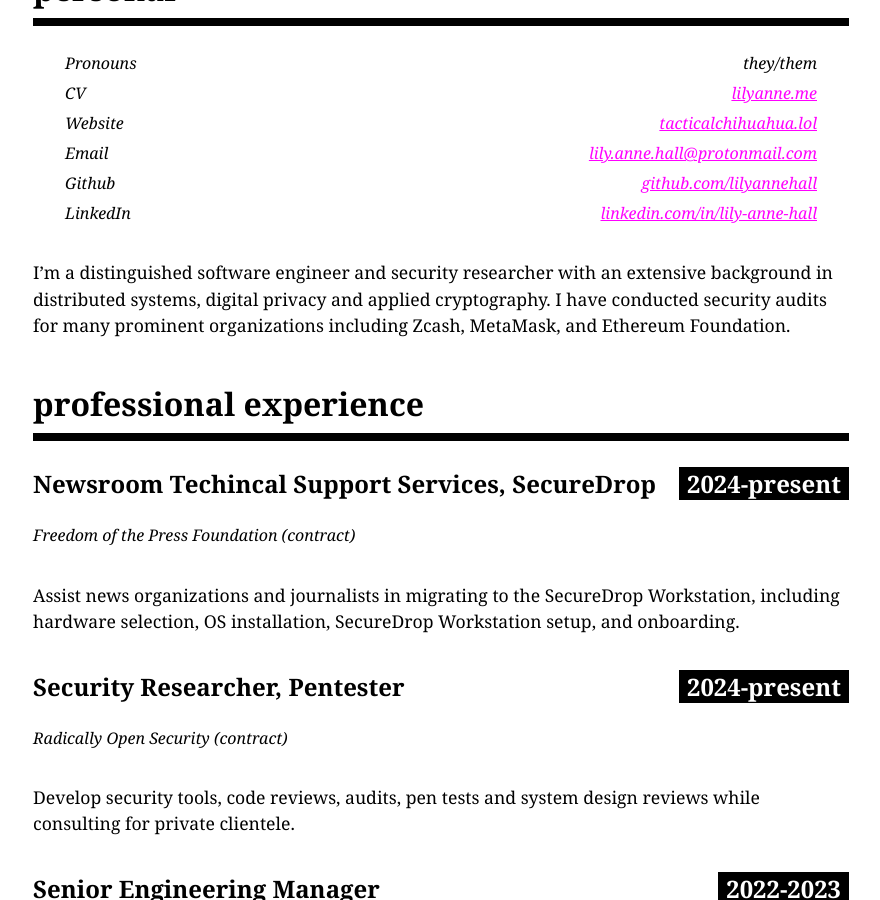
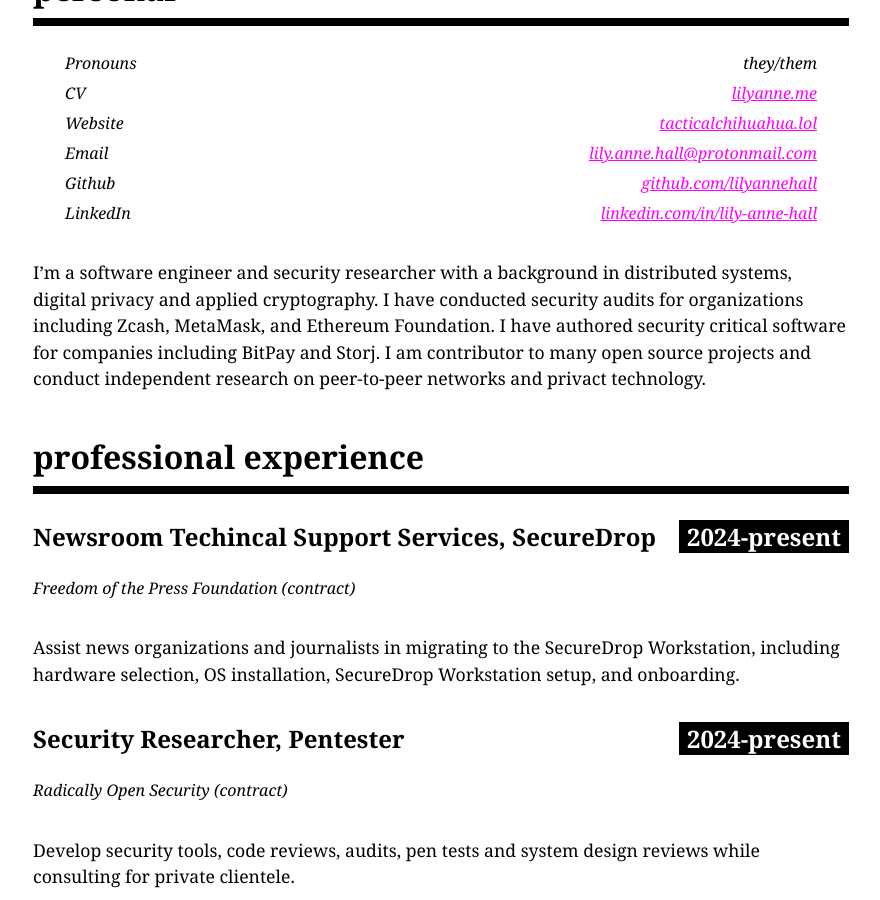
Before and after one commit to 161chihuahuas/cv, a Jekyll site: the page built from index.md, in a window 1280 px wide and 900 px high, scrolled down 300 px. Shown: the whole window, without its empty margins (199-1079 px from the left). Built offline with Jekyll 4.4.1, drawn with Linux system fonts in a browser that asks for light colours; our own code applies the rules of GitHub Pages for plain Markdown files; comment, search, counter and statistics services are not loaded.

Commit message:
update summary

```diff
--- a/index.md
+++ b/index.md
@@ -9,7 +9,7 @@
 ##### Github *[github.com/lilyannehall](https://github.com/lilyannehall)*
 ##### LinkedIn *[linkedin.com/in/lily-anne-hall](https://linkedin.com/in/lily-anne-hall)*
 
-I'm a distinguished software engineer and security researcher with an extensive background in distributed systems, digital privacy and applied cryptography. I have conducted security audits for many prominent organizations including Zcash, MetaMask, and Ethereum Foundation.
+I'm a software engineer and security researcher with a background in distributed systems, digital privacy and applied cryptography. I have conducted security audits for organizations including Zcash, MetaMask, and Ethereum Foundation. I have authored security critical software for companies including BitPay and Storj. I am contributor to many open source projects and conduct independent research on peer-to-peer networks and privact technology.
 
 ## professional experience
 
```
